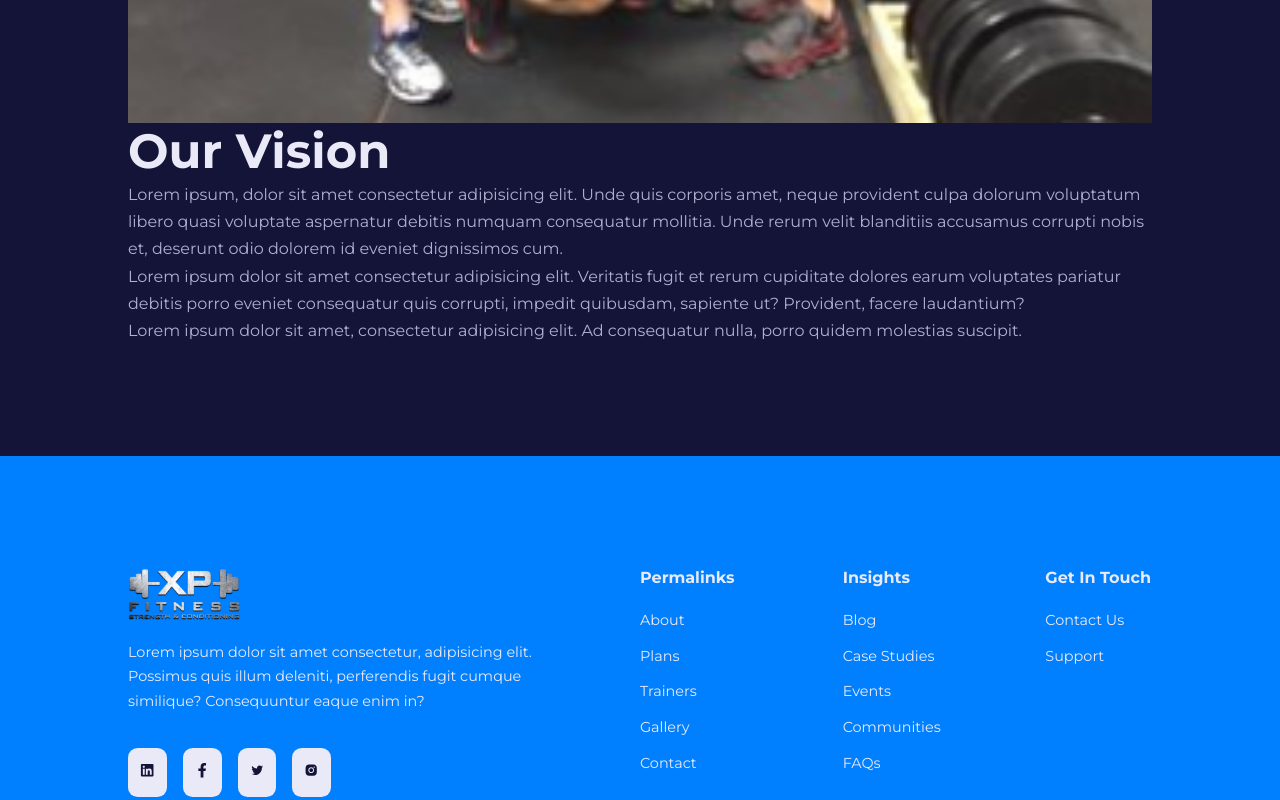
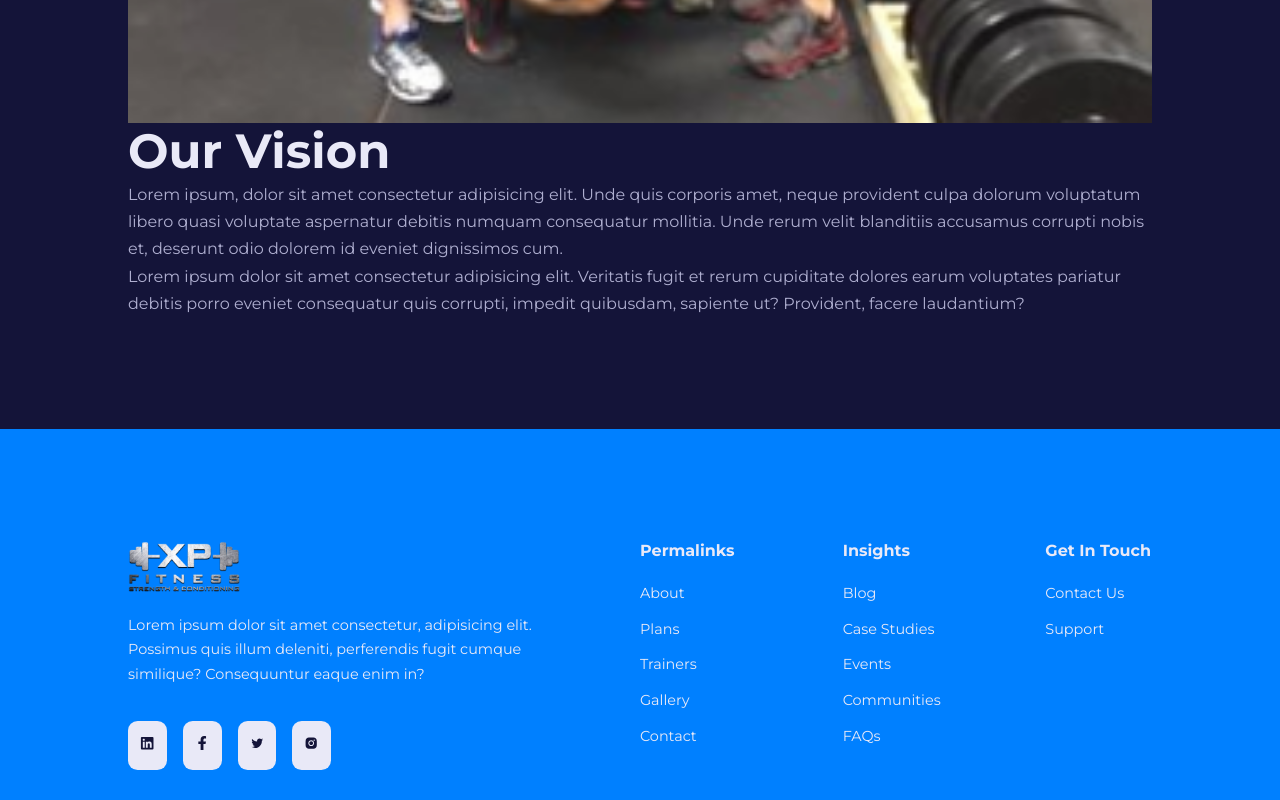
Before and after one commit to Eddysam2000/XP-Fitness, a React (Create React App) app: page /about in a window 1280 px wide. Shown: the part 2960-3760 px from the top of the page. Built offline with nearby package versions, Linux system fonts and the light colour scheme.

Commit message:
about updated

```diff
--- a/src/pages/about/About.jsx
+++ b/src/pages/about/About.jsx
@@ -1,6 +1,7 @@
 import Header from '../../components/Header'
 import HeaderImage from '../../images/header.png'
 import StoryImage from '../../images/main.png'
+import VisionImage from '../../images/hull.png'
 import './about.css'
 
 const About = () => {
@@ -33,18 +34,15 @@ const About = () => {
     <section className="about_vision">
       <div className="container about_vision-container">
         <div className="about_section-image">
-          <img src={StoryImage} alt="Our Story Image" />
+          <img src={StoryImage} alt="Our Vision Image" />
         </div>
-        <div className="about_vision-content">
+        <div className="about_section-content">
           <h1>Our Vision</h1>
           <p>
             Lorem ipsum, dolor sit amet consectetur adipisicing elit. Unde quis corporis amet, neque provident culpa dolorum voluptatum libero quasi voluptate aspernatur debitis numquam consequatur mollitia. Unde rerum velit blanditiis accusamus corrupti nobis et, deserunt odio dolorem id eveniet dignissimos cum.
           </p>
           <p>
             Lorem ipsum dolor sit amet consectetur adipisicing elit. Veritatis fugit et rerum cupiditate dolores earum voluptates pariatur debitis porro eveniet consequatur quis corrupti, impedit quibusdam, sapiente ut? Provident, facere laudantium?
-          </p>
-          <p>
-            Lorem ipsum dolor sit amet, consectetur adipisicing elit. Ad consequatur nulla, porro quidem molestias suscipit.
           </p>
         </div>
       </div>
```
